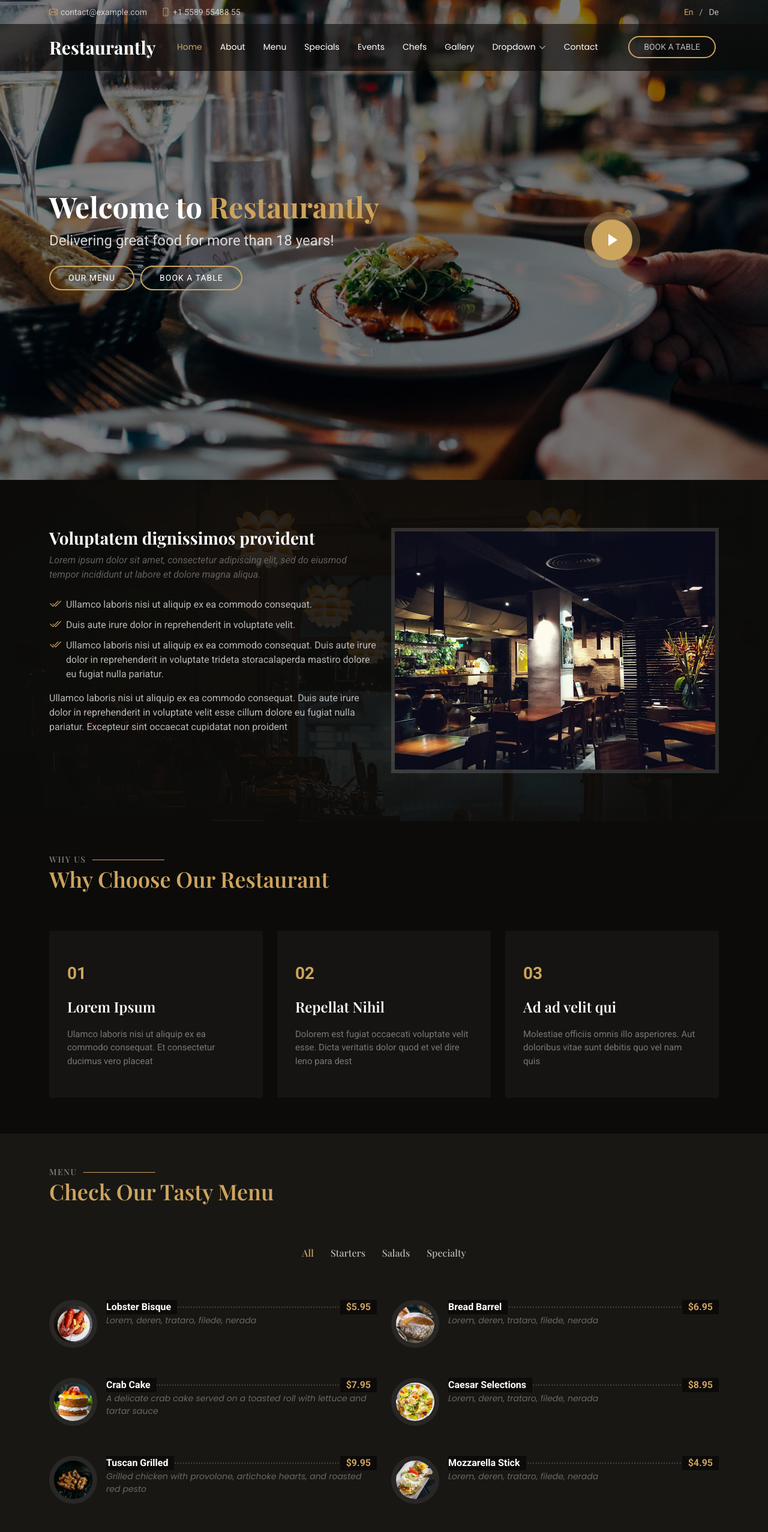
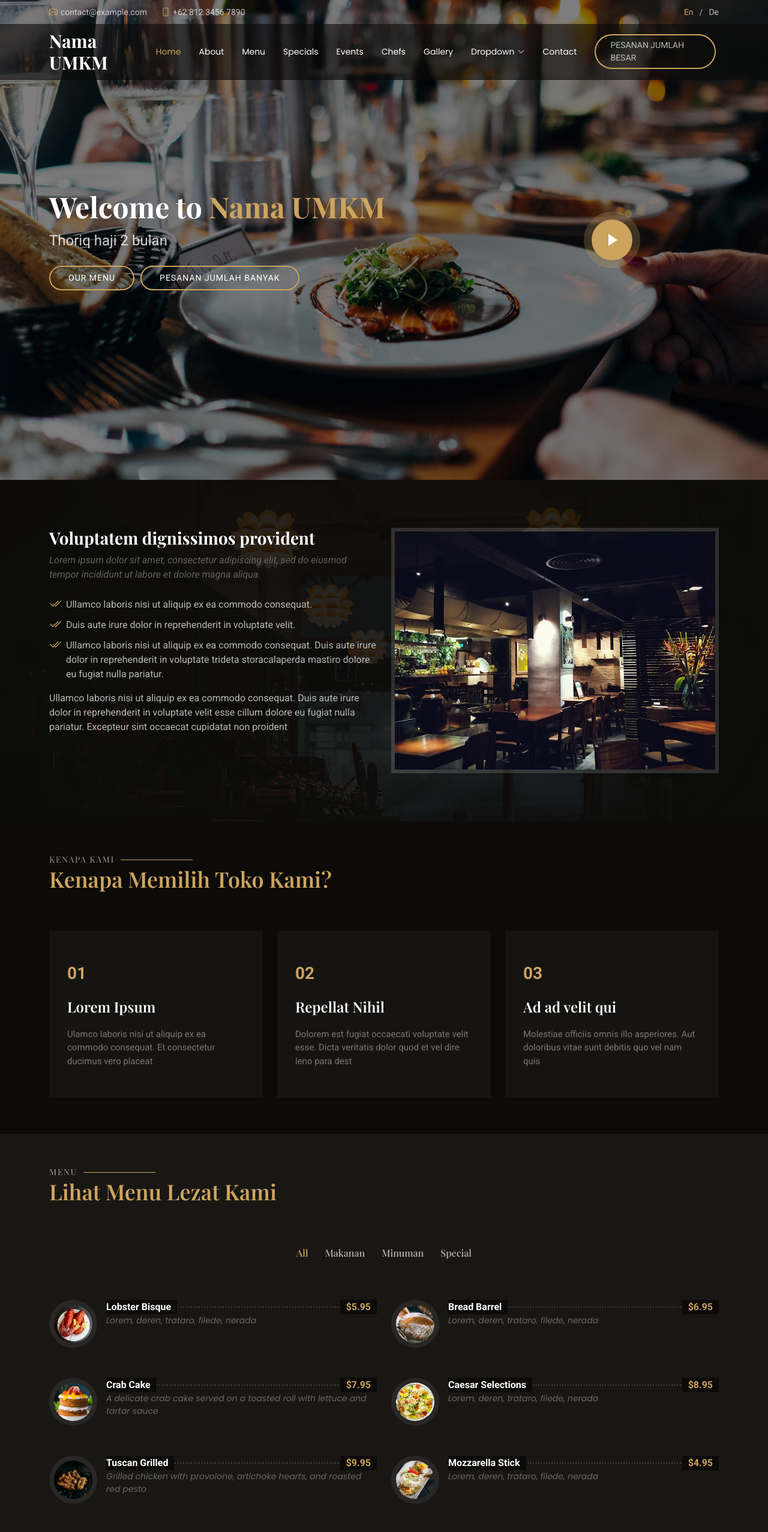
Before and after one commit to ryanchristofer/websiteumkm, a plain HTML site: page index.html in a window 1280 px wide. Shown: the top 2554 px of the page at 60% size. Drawn offline with nearby package versions, Linux system fonts and the light colour scheme; a web font is replaced by a local one.

Commit message:
Second Commit

```diff
--- a/index.html
+++ b/index.html
@@ -4,7 +4,7 @@
 <head>
   <meta charset="utf-8">
   <meta content="width=device-width, initial-scale=1.0" name="viewport">
-  <title>Index - Restaurantly Bootstrap Template</title>
+  <title>Nama UMKM</title>
   <meta content="" name="description">
   <meta content="" name="keywords">
 
@@ -44,7 +44,7 @@
       <div class="container d-flex justify-content-center justify-content-md-between">
         <div class="contact-info d-flex align-items-center">
           <i class="bi bi-envelope d-flex align-items-center"><a href="mailto:contact@example.com">contact@example.com</a></i>
-          <i class="bi bi-phone d-flex align-items-center ms-4"><span>+1 5589 55488 55</span></i>
+          <i class="bi bi-phone d-flex align-items-center ms-4"><span>+62 812 3456 7890</span></i>
         </div>
         <div class="languages d-none d-md-flex align-items-center">
           <ul>
@@ -61,7 +61,7 @@
         <a href="index.html" class="logo d-flex align-items-center me-auto me-xl-0">
           <!-- Uncomment the line below if you also wish to use an image logo -->
           <!-- <img src="assets/img/logo.png" alt=""> -->
-          <h1 class="sitename">Restaurantly</h1>
+          <h1 class="sitename">Nama UMKM</h1>
         </a>
 
         <nav id="navmenu" class="navmenu">
@@ -95,7 +95,7 @@
           <i class="mobile-nav-toggle d-xl-none bi bi-list"></i>
         </nav>
 
-        <a class="btn-book-a-table d-none d-xl-block" href="#book-a-table">Book a Table</a>
+        <a class="btn-book-a-table d-none d-xl-block" href="#book-a-table">Pesanan Jumlah Besar</a>
 
       </div>
 
@@ -113,11 +113,11 @@
       <div class="container">
         <div class="row">
           <div class="col-lg-8 d-flex flex-column align-items-center align-items-lg-start">
-            <h2 data-aos="fade-up" data-aos-delay="100">Welcome to <span>Restaurantly</span></h2>
-            <p data-aos="fade-up" data-aos-delay="200">Delivering great food for more than 18 years!</p>
+            <h2 data-aos="fade-up" data-aos-delay="100">Welcome to <span>Nama UMKM</span></h2>
+            <p data-aos="fade-up" data-aos-delay="200">Thoriq haji 2 bulan</p>
             <div class="d-flex mt-4" data-aos="fade-up" data-aos-delay="300">
               <a href="#menu" class="cta-btn">Our Menu</a>
-              <a href="#book-a-table" class="cta-btn">Book a Table</a>
+              <a href="#book-a-table" class="cta-btn">Pesanan Jumlah Banyak</a>
             </div>
           </div>
           <div class="col-lg-4 d-flex align-items-center justify-content-center mt-5 mt-lg-0">
@@ -164,8 +164,8 @@
 
       <!-- Section Title -->
       <div class="container section-title" data-aos="fade-up">
-        <h2>WHY US</h2>
-        <p>Why Choose Our Restaurant</p>
+        <h2>KENAPA KAMI</h2>
+        <p>Kenapa Memilih Toko Kami?</p>
       </div><!-- End Section Title -->
 
       <div class="container">
@@ -208,7 +208,7 @@
       <!-- Section Title -->
       <div class="container section-title" data-aos="fade-up">
         <h2>Menu</h2>
-        <p>Check Our Tasty Menu</p>
+        <p>Lihat Menu Lezat Kami</p>
       </div><!-- End Section Title -->
 
       <div class="container isotope-layout" data-default-filter="*" data-layout="masonry" data-sort="original-order">
@@ -217,9 +217,9 @@
           <div class="col-lg-12 d-flex justify-content-center">
             <ul class="menu-filters isotope-filters">
               <li data-filter="*" class="filter-active">All</li>
-              <li data-filter=".filter-starters">Starters</li>
-              <li data-filter=".filter-salads">Salads</li>
-              <li data-filter=".filter-specialty">Specialty</li>
+              <li data-filter=".filter-starters">Makanan</li>
+              <li data-filter=".filter-salads">Minuman</li>
+              <li data-filter=".filter-specialty">Special</li>
             </ul>
           </div>
         </div><!-- Menu Filters -->
@@ -328,7 +328,7 @@
       <!-- Section Title -->
       <div class="container section-title" data-aos="fade-up">
         <h2>Specials</h2>
-        <p>Check Our Specials</p>
+        <p>Lihat Menu Special Kami</p>
       </div><!-- End Section Title -->
 
       <div class="container" data-aos="fade-up" data-aos-delay="100">
@@ -543,7 +543,7 @@
       <!-- Section Title -->
       <div class="container section-title" data-aos="fade-up">
         <h2>RESERVATION</h2>
-        <p>Book a Table</p>
+        <p>Pesanan Jumlah Besar</p>
       </div><!-- End Section Title -->
 
       <div class="container" data-aos="fade-up" data-aos-delay="100">
@@ -578,7 +578,7 @@
             <div class="loading">Loading</div>
             <div class="error-message"></div>
             <div class="sent-message">Your booking request was sent. We will call back or send an Email to confirm your reservation. Thank you!</div>
-            <button type="submit">Book a Table</button>
+            <button type="submit">Hubungi</button>
           </div>
         </form><!-- End Reservation Form -->
 
@@ -864,7 +864,7 @@
       </div><!-- End Section Title -->
 
       <div class="mb-5" data-aos="fade-up" data-aos-delay="200">
-        <iframe style="border:0; width: 100%; height: 400px;" src="https://www.google.com/maps/embed?pb=!1m14!1m8!1m3!1d48389.78314118045!2d-74.006138!3d40.710059!3m2!1i1024!2i768!4f13.1!3m3!1m2!1s0x89c25a22a3bda30d%3A0xb89d1fe6bc499443!2sDowntown%20Conference%20Center!5e0!3m2!1sen!2sus!4v1676961268712!5m2!1sen!2sus" frameborder="0" allowfullscreen="" loading="lazy" referrerpolicy="no-referrer-when-downgrade"></iframe>
+        <iframe style="border:0; width: 100%; height: 400px;" src="https://www.google.com/maps/embed?pb=!1m18!1m12!1m3!1d3957.179561534431!2d112.78574977500047!3d-7.333721192674741!2m3!1f0!2f0!3f0!3m2!1i1024!2i768!4f13.1!3m3!1m2!1s0x2dd7fab87edcad15%3A0xb26589947991eea1!2sUniversitas%20Pembangunan%20Nasional%20%22Veteran%22%20Jawa%20Timur!5e0!3m2!1sid!2sid!4v1721529105034!5m2!1sid!2sid" frameborder="0" allowfullscreen="" loading="lazy" referrerpolicy="no-referrer-when-downgrade"></iframe>
       </div><!-- End Google Maps -->
 
       <div class="container" data-aos="fade-up" data-aos-delay="100">
@@ -875,24 +875,24 @@
             <div class="info-item d-flex" data-aos="fade-up" data-aos-delay="300">
               <i class="bi bi-geo-alt flex-shrink-0"></i>
               <div>
-                <h3>Location</h3>
-                <p>A108 Adam Street, New York, NY 535022</p>
+                <h3>Lokasi</h3>
+                <p>Jl. Rungkut Madya No.1, Gn. Anyar, Kec. Gn. Anyar, Surabaya, Jawa Timur 60294</p>
               </div>
             </div><!-- End Info Item -->
 
             <div class="info-item d-flex" data-aos="fade-up" data-aos-delay="400">
               <i class="bi bi-telephone flex-shrink-0"></i>
               <div>
-                <h3>Open Hours</h3>
-                <p>Monday-Saturday:<br>11:00 AM - 2300 PM</p>
+                <h3>Jam Buka</h3>
+                <p>Monday-Saturday:<br>09:00 AM - 20:00 PM</p>
               </div>
             </div><!-- End Info Item -->
 
             <div class="info-item d-flex" data-aos="fade-up" data-aos-delay="400">
               <i class="bi bi-telephone flex-shrink-0"></i>
               <div>
-                <h3>Call Us</h3>
-                <p>+1 5589 55488 55</p>
+                <h3>Telepon Kami</h3>
+                <p>+62 812 3456 7890</p>
               </div>
             </div><!-- End Info Item -->
 
@@ -952,11 +952,11 @@
       <div class="row gy-4">
         <div class="col-lg-4 col-md-6 footer-about">
           <a href="index.html" class="logo d-flex align-items-center">
-            <span class="sitename">Restaurantly</span>
+            <span class="sitename">Nama UMKM</span>
           </a>
           <div class="footer-contact pt-3">
-            <p>A108 Adam Street</p>
-            <p>New York, NY 535022</p>
+            <p>Jl. Rungkut Madya No.1, Gn. Anyar, Kec. Gn. Anyar</p>
+            <p> Surabaya, Jawa Timur 60294</p>
             <p class="mt-3"><strong>Phone:</strong> <span>+1 5589 55488 55</span></p>
             <p><strong>Email:</strong> <span>info@example.com</span></p>
           </div>
@@ -1005,7 +1005,7 @@
     </div>
 
     <div class="container copyright text-center mt-4">
-      <p>© <span>Copyright</span> <strong class="px-1 sitename">Restaurantly</strong> <span>All Rights Reserved</span></p>
+      <p>© <span>Copyright</span> <strong class="px-1 sitename">nama UMKM</strong> <span>All Rights Reserved</span></p>
       <div class="credits">
         <!-- All the links in the footer should remain intact. -->
         <!-- You can delete the links only if you've purchased the pro version. -->
```
